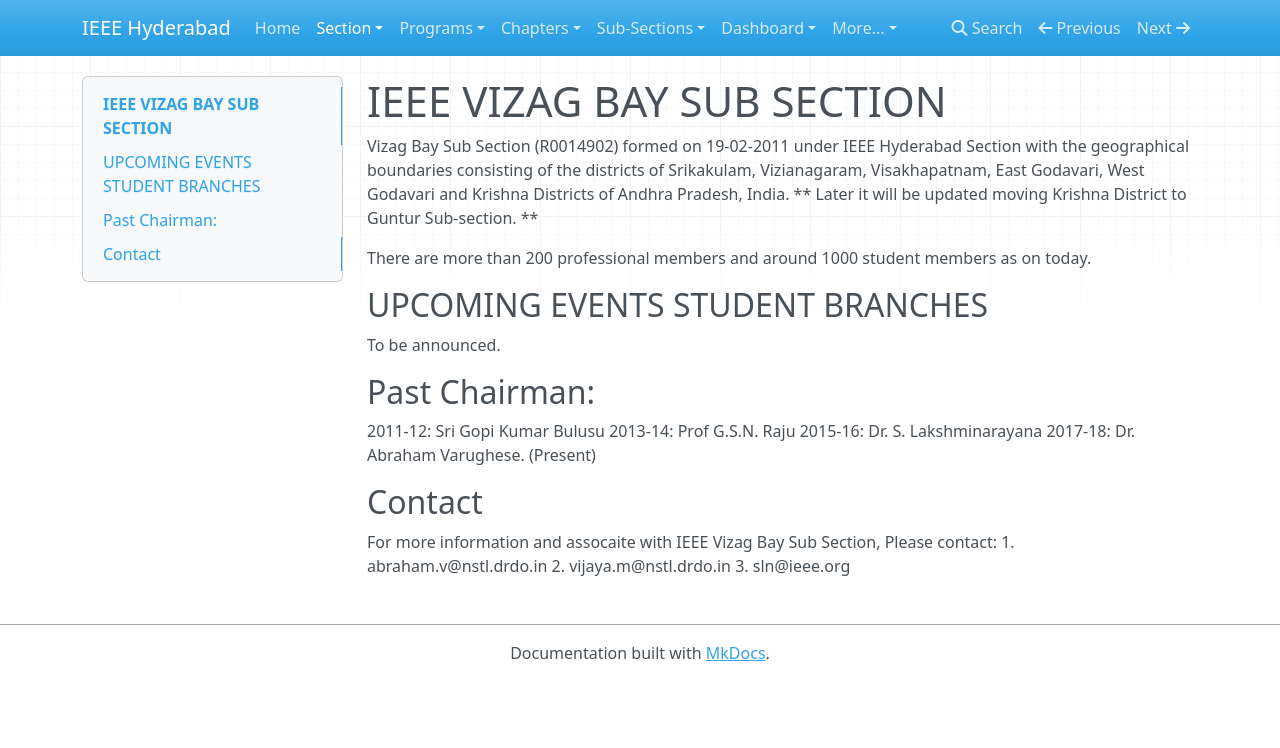
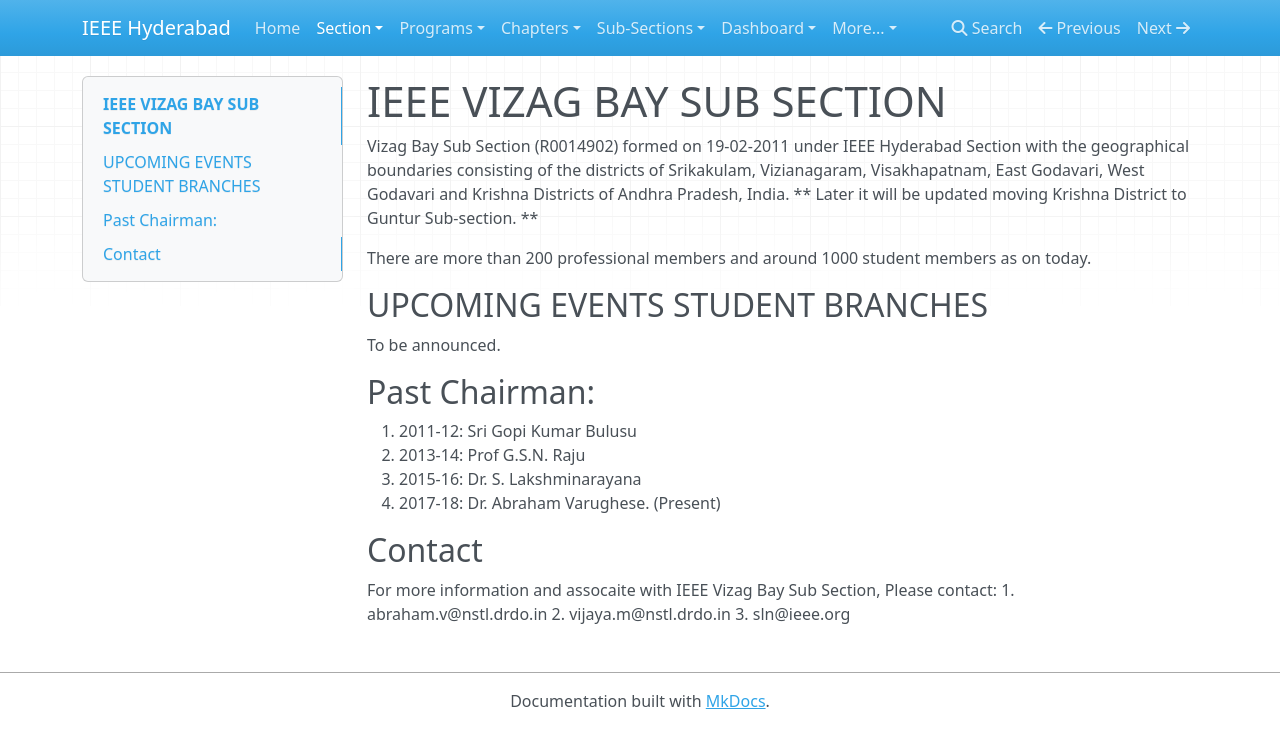
Before and after one commit to ieeehyd-website/2018, an MkDocs documentation site: the page built from website/docs/sub-sections/vizag/vizag.md, in a window 1280 px wide. Shown: the top 748 px of the page. Built offline with MkDocs 1.6.1, drawn with Linux system fonts in a browser that asks for light colours; nearby versions of some CDN libraries; old or Windows-style settings are respelled for this version of MkDocs; part of the change alters nothing that is shown.

```diff
--- a/website/docs/sub-sections/vizag/vizag.md
+++ b/website/docs/sub-sections/vizag/vizag.md
@@ -7,10 +7,10 @@ There are more than 200 professional members and around 1000 student members as
 To be announced.
 
 ## Past Chairman:
-2011-12:	Sri Gopi Kumar Bulusu
-2013-14:	Prof G.S.N. Raju
-2015-16:	Dr. S. Lakshminarayana
-2017-18:	Dr. Abraham Varughese. (Present)
+1. 2011-12:	Sri Gopi Kumar Bulusu
+2. 2013-14:	Prof G.S.N. Raju
+3. 2015-16:	Dr. S. Lakshminarayana
+4. 2017-18:	Dr. Abraham Varughese. (Present)
 
 ## Contact
 For more information and assocaite with IEEE Vizag Bay Sub Section, Please contact:
```
